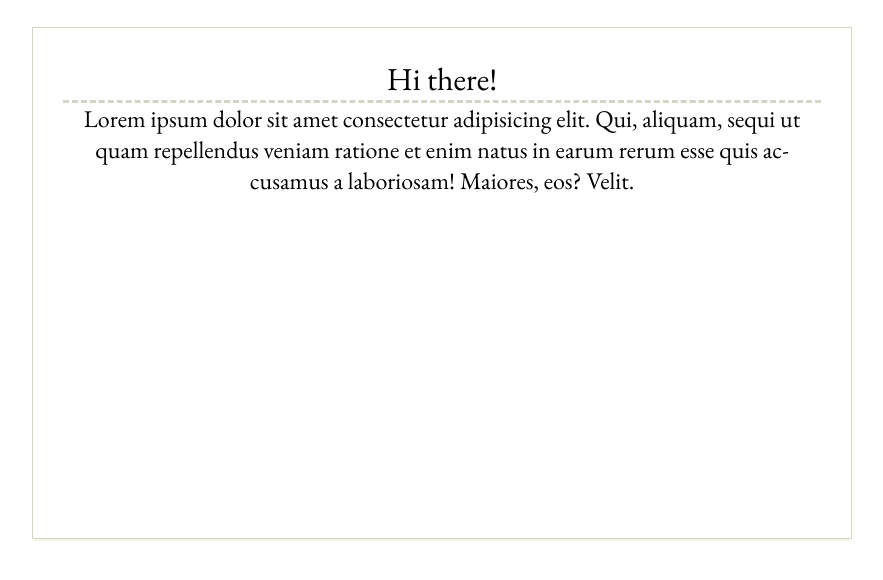
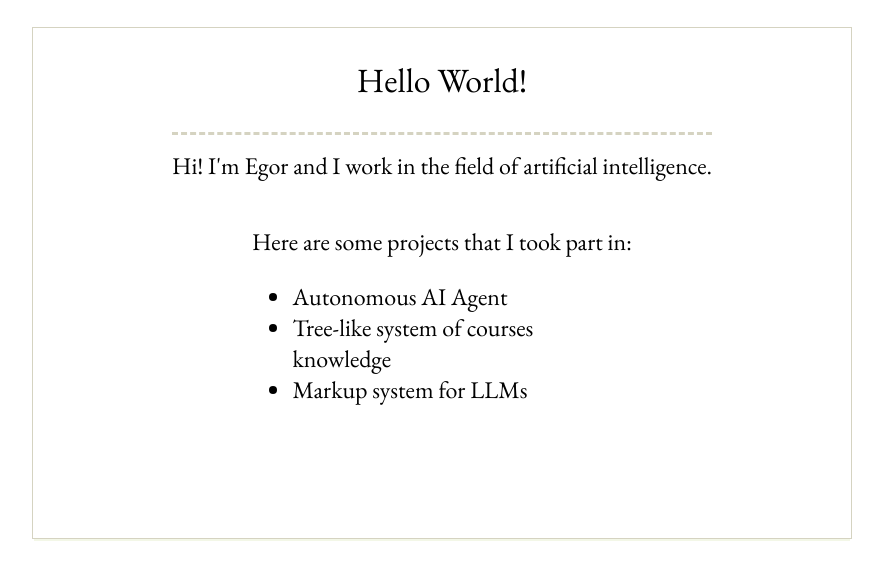
Before and after one commit to 3jasoon3/sum24_frontend, a plain HTML site: page index.html in a window 1280 px wide. Shown: the part 80-660 px from the top of the page, without its empty margins (198-1081 px from the left). Drawn offline with nearby package versions, Linux system fonts and the light colour scheme.

Commit message:
stable version for 1st assignment

```diff
--- a/index.html
+++ b/index.html
@@ -24,12 +24,23 @@
         </header>
     </div>
     <div id="content">
-        <div id="hi_there">
-            Hi there!
+        <div id="hello_world">
+            Hello World!
         </div>
         <div id="bio">
-            Lorem ipsum dolor sit amet consectetur adipisicing elit. Qui, aliquam, sequi ut quam repellendus veniam ratione et enim natus in earum rerum esse quis accusamus a laboriosam! Maiores, eos? Velit.
+            Hi! I'm Egor and I work in the field of artificial intelligence.
         </div>
+        <div id="projects">
+            Here are some projects that I took part in:
+            <div id="list">
+                <ul>
+                    <li><a href="./">Autonomous AI Agent</a></li>
+                    <li><a href="./">Tree-like system of courses knowledge</a></li>
+                    <li><a href="./">Markup system for LLMs</a></li>
+                </ul>
+            </div>
+        </div>
+
     </div>
 </body>
 </html>
--- a/style/styles.css
+++ b/style/styles.css
@@ -19,14 +19,34 @@
     vertical-align: middle;
 }
 
-#hi_there {
-    font-size: 32px;
+#hello_world {
+    font-size: 34px;
+    padding-bottom: 30px;
 }
 
 #bio {
     font-size: 24px;
     overflow: hidden;
+    position: relative;
     border-top: #d5d3c1 dashed;
+    padding-top: 15px;
+    display: inline-block;
+}
+
+#projects {
+    padding-top: 40px;
+    font-size: 24px;
+    padding-bottom: 20px;
+    display: flex;
+    flex-direction: column;
+    align-items: center;
+    text-align: center;
+}
+
+#list {
+    margin: 0 auto;
+    text-align: left;
+    width: 50%;
 }
 
 #name {
```
